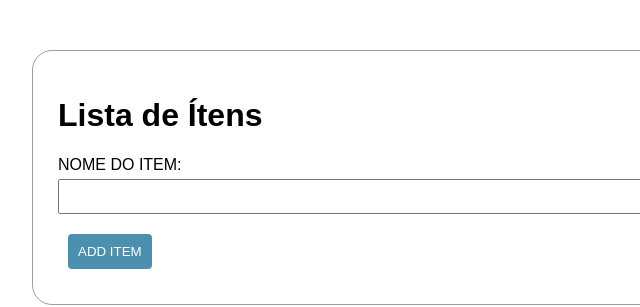
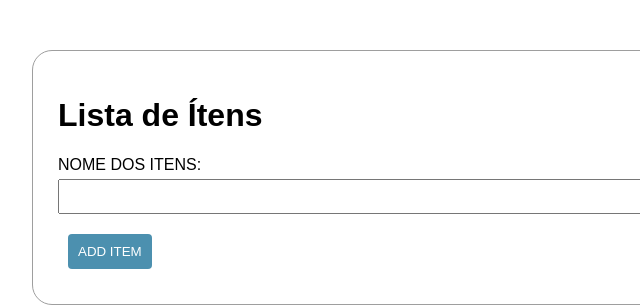
Before and after one commit to EvertonFrankllin/Crud, a plain HTML site: page index.html in a window 1280 px wide. Shown: the top 307 px of the page, 282-922 px from the left. Drawn offline with Linux system fonts and the light colour scheme.

Commit message:
Atualização de CRUD

```diff
--- a/index.html
+++ b/index.html
@@ -11,7 +11,7 @@
         <h1> Lista de Ítens</h1>
         <div id="output"></div>
         <form id="crudForm">
-          <label for="itemName">NOME DO ITEM:</label>
+          <label for="itemName">NOME DOS ITENS:</label>
           <input type="text" id="itemName" required>
           <button type="button" onclick="addItem()">ADD ITEM</button>
         </form>
```
